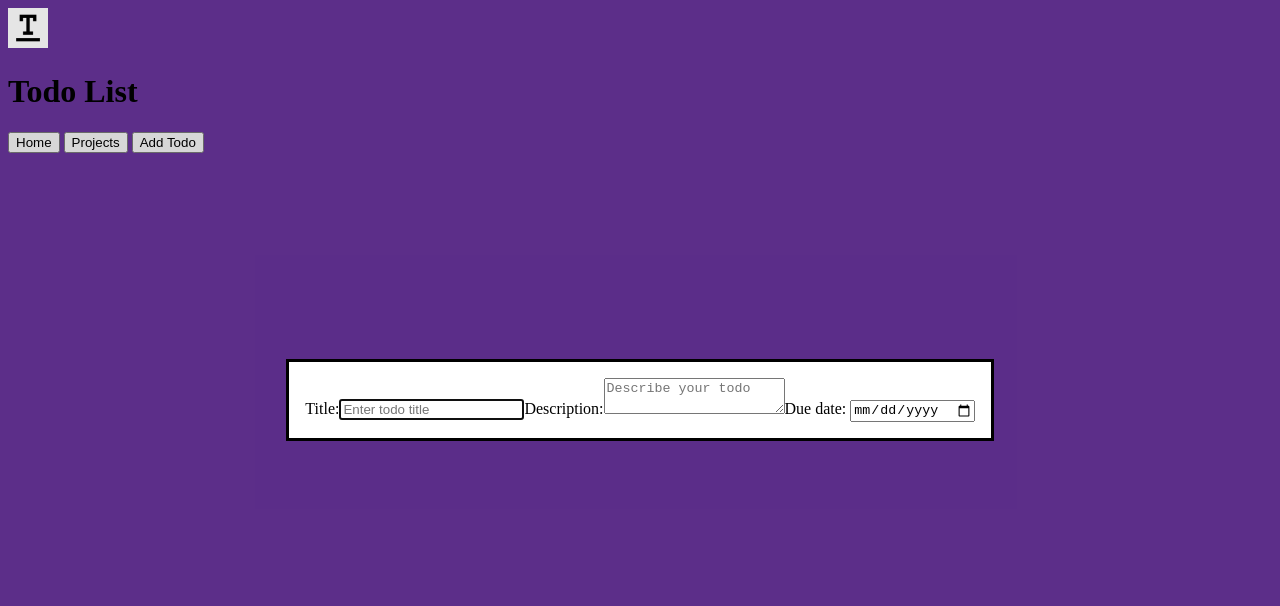
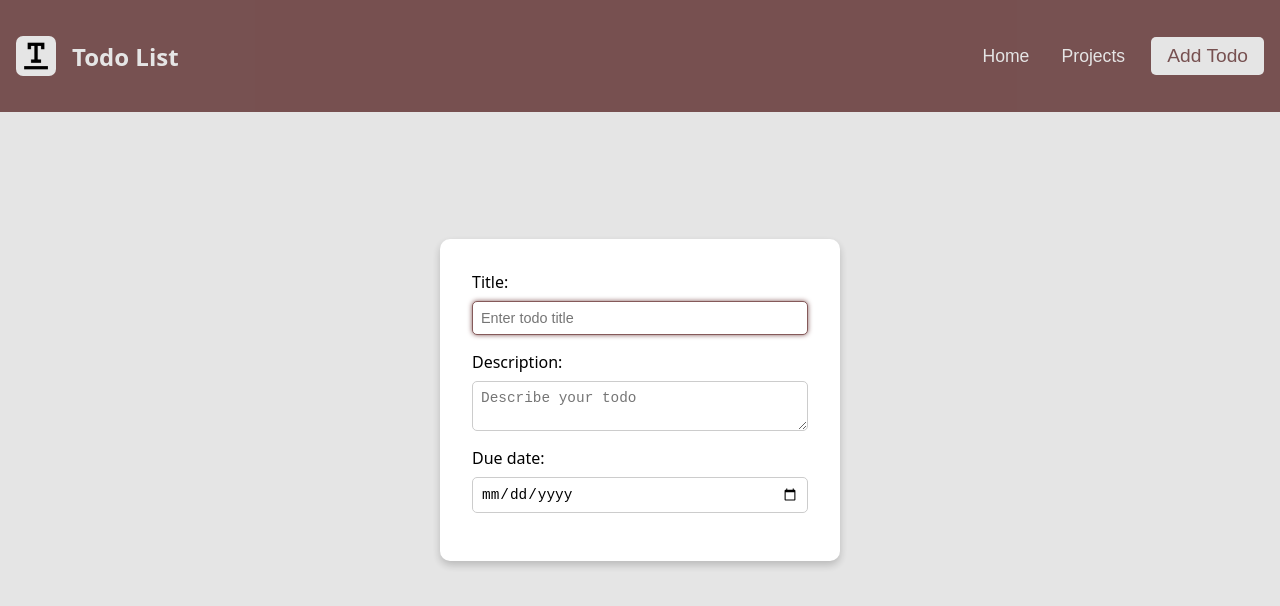
Before and after one commit to Nzube606/Todo-list, a website built with webpack: page src/index.html in a window 1280 px wide. Both pictures are taken after a click on the button "Add Todo". Built offline with nearby package versions, Linux system fonts and the light colour scheme; a web font is replaced by a local one.

Commit message:
Styled the home page, header and todo dialog

```diff
--- a/src/style.css
+++ b/src/style.css
@@ -1,3 +1,139 @@
+:root {
+  --header-color: #855a5a;
+}
+
+.tagesschrift-regular {
+  font-family: "Tagesschrift", system-ui;
+  font-weight: 400;
+  font-style: normal;
+}
+
 body {
-  background-color: rebeccapurple;
+  margin: 0;
+  padding: 0;
+  font-family: "Tagesschrift", system-ui;
 }
+
+header {
+  background-color: var(--header-color);
+  color: white;
+  padding: 1rem;
+  display: flex;
+  justify-content: space-between;
+  align-items: center;
+  height: 10vh;
+}
+
+.left-header {
+  display: flex;
+  align-items: center;
+}
+
+.left-header img {
+  height: 40px;
+  margin-right: 1rem;
+  border-radius: 7px;
+}
+
+.left-header h1 {
+  font-size: 1.5rem;
+  margin: 0;
+}
+
+nav button:not(:last-child) {
+  margin-right: 1rem;
+  color: white;
+  background: none;
+  border: none;
+  cursor: pointer;
+  font-size: 1.1rem;
+}
+
+nav button:not(:last-child):hover {
+  text-decoration: underline;
+}
+
+nav button:focus {
+  outline: none;
+  text-decoration: underline;
+}
+
+#add-todo {
+  color: var(--header-color);
+  background-color: white;
+  padding: 0.5rem 1rem;
+  border: none;
+  cursor: pointer;
+  font-size: 1.2rem;
+  border-radius: 5px;
+}
+
+#add-todo:hover {
+  background-color: #f0f0f0;
+  box-shadow: 5px 5px 8px -1px #572531;
+}
+
+#home-page {
+  display: flex;
+  flex-direction: column;
+  align-items: center;
+  justify-content: center;
+  height: 90vh;
+}
+
+#home-page h2 {
+  font-size: 2rem;
+  margin-bottom: 1rem;
+}
+
+#home-page p {
+  font-size: 1.2rem;
+  margin-bottom: 2rem;
+}
+
+#home-page img {
+  width: 200px;
+  height: auto;
+}
+
+dialog {
+  border: none;
+  border-radius: 10px;
+  padding: 2rem;
+  width: 400px;
+  box-shadow: 0 4px 8px rgba(0, 0, 0, 0.2);
+  box-sizing: border-box;
+}
+
+dialog form {
+  display: flex;
+  flex-direction: column;
+}
+label {
+  /* display: block; */
+  margin-bottom: 0.5rem;
+  /* font-weight: bold; */
+}
+
+dialog form input,
+textarea {
+  padding: 0.5rem;
+  margin-bottom: 1rem;
+  outline: none;
+  border: 1px solid #ccc;
+  border-radius: 5px;
+  font-size: 0.9rem;
+}
+
+dialog form input:focus,
+textarea:focus {
+  /* outline: none; */
+  border-color: var(--header-color);
+  box-shadow: 0 0 5px var(--header-color);
+}
+
+textarea {
+  resize: vertical;
+  max-height: 100px;
+  min-height: 30px;
+}
```
